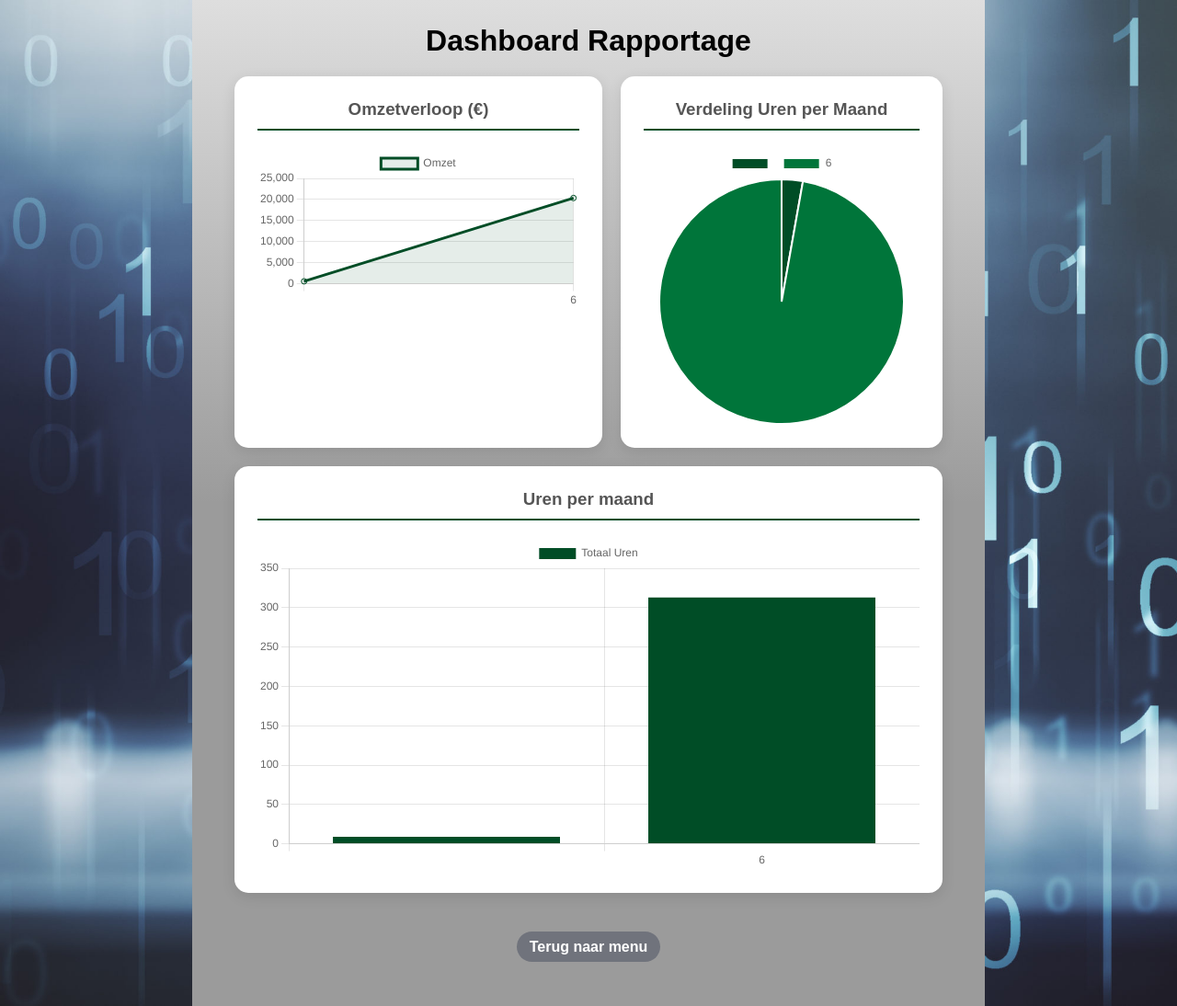
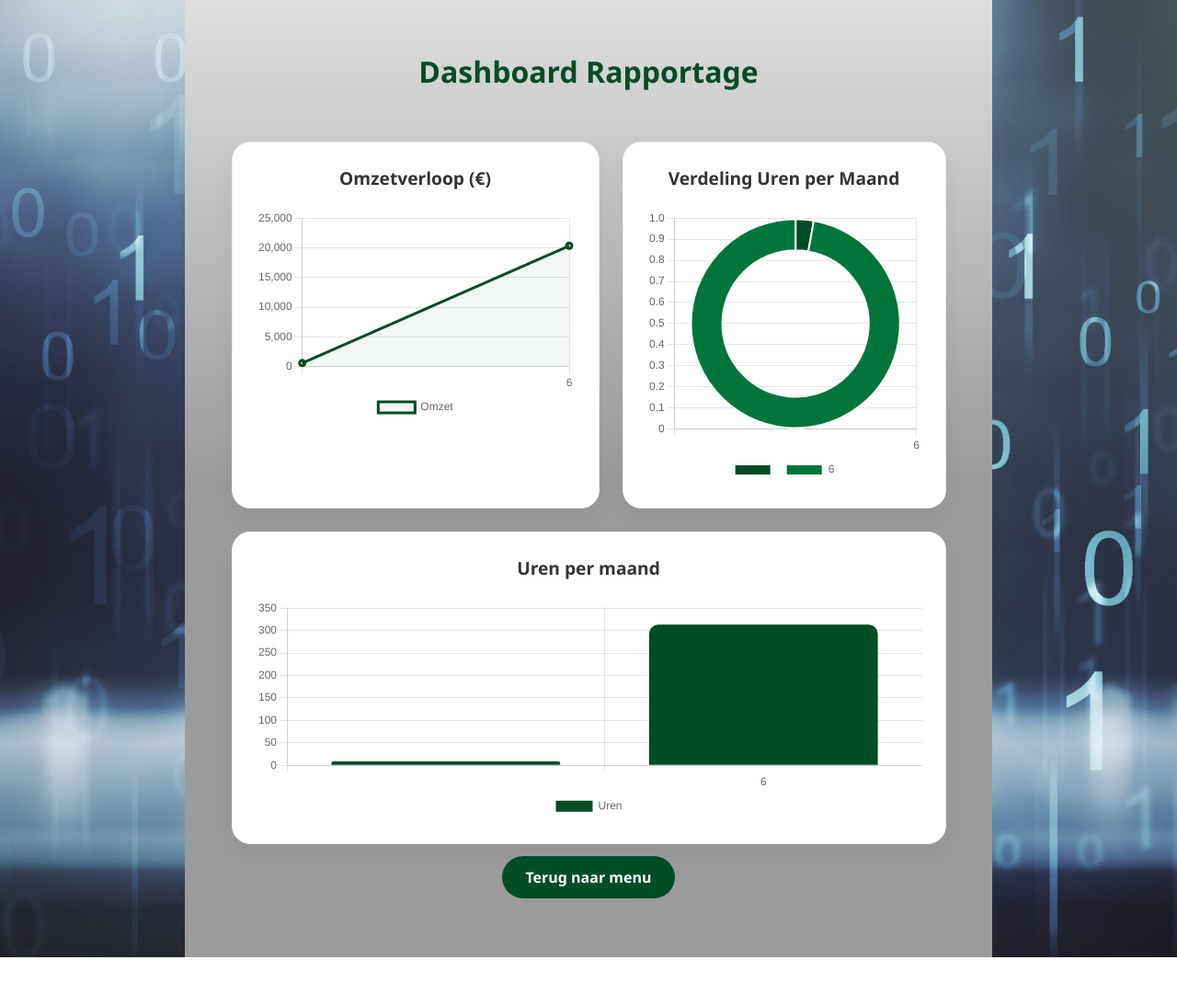
Before and after one commit to RohRohRaggy/CRM-Systeem-T1, a PHP site: page /rapportage_overzicht.php in a window 1280 px wide. Shown: the whole page at 92% size. After the commit the page ends 1041 px from the top, so only its background shows below. Run offline with PHP 8.4, Linux system fonts and the light colour scheme; data comes from the database, SQL or seed files in the repository.

Commit message:
rapport overzicht verbeterd
mooier gemaakt

```diff
--- a/rapportage_overzicht.php
+++ b/rapportage_overzicht.php
@@ -10,33 +10,33 @@ $conn = new mysqli("127.0.0.1", "root", "", "UrenRegister", 3306);
     <link rel="stylesheet" href="https://cdnjs.cloudflare.com/ajax/libs/font-awesome/6.4.0/css/all.min.css">
     <script src="https://cdn.jsdelivr.net/npm/chart.js"></script>
     <style>
-        .dashboard-grid { display: grid; grid-template-columns: repeat(auto-fit, minmax(400px, 1fr)); gap: 20px; padding: 20px; }
-        .card { background: white; padding: 25px; border-radius: 15px; box-shadow: 0 4px 15px rgba(0,0,0,0.1); min-height: 300px; }
-        .card h3 { color: #555; border-bottom: 2px solid #004d26; padding-bottom: 10px; margin-bottom: 20px; }
-        .highlight { font-size: 2em; color: #004d26; font-weight: bold; }
-        .back-btn-container { text-align: center; margin: 30px; }
+        body { background-color: #f4f7f6; font-family: 'Segoe UI', sans-serif; }
+        .dashboard-grid { display: grid; grid-template-columns: repeat(auto-fit, minmax(400px, 1fr)); gap: 25px; padding: 25px; }
+        .card { background: white; padding: 25px; border-radius: 20px; box-shadow: 0 10px 25px rgba(0,0,0,0.05); border: 1px solid #eee; transition: transform 0.3s; }
+        .card:hover { transform: translateY(-5px); }
+        .card h3 { color: #333; margin-bottom: 20px; font-weight: 600; font-size: 1.2rem; }
+        .back-btn-container { text-align: center; margin-bottom: 50px; }
+        .search-btn { background: #004d26; color: white; padding: 12px 25px; border-radius: 50px; text-decoration: none; font-weight: bold; }
     </style>
 </head>
 <body>
 
 <div class="wrapper">
     <main>
-        <h1>Dashboard Rapportage</h1>
+        <h1 style="text-align: center; color: #004d26; margin: 30px;">Dashboard Rapportage</h1>
 
         <div class="dashboard-grid">
             <div class="card">
                 <h3>Omzetverloop (€)</h3>
-                <canvas id="lineChart"></canvas>
+                <canvas id="lineChart" height="200"></canvas>
             </div>
-
             <div class="card">
                 <h3>Verdeling Uren per Maand</h3>
-                <canvas id="pieChart"></canvas>
+                <canvas id="pieChart" height="200"></canvas>
             </div>
-
             <div class="card" style="grid-column: span 2;">
                 <h3>Uren per maand</h3>
-                <canvas id="barChart"></canvas>
+                <canvas id="barChart" height="100"></canvas>
             </div>
         </div>
 
@@ -47,27 +47,39 @@ $conn = new mysqli("127.0.0.1", "root", "", "UrenRegister", 3306);
 </div>
 
 <script>
-    // Data uit PHP halen
     const labels = [<?php $res = $conn->query("SELECT maand FROM rapportage_overzicht ORDER BY maand ASC"); while($r = $res->fetch_assoc()) echo "'{$r['maand']}',"; ?>];
     const omzetData = [<?php $res = $conn->query("SELECT totale_omzet FROM rapportage_overzicht ORDER BY maand ASC"); while($r = $res->fetch_assoc()) echo "{$r['totale_omzet']},"; ?>];
     const urenData = [<?php $res = $conn->query("SELECT totaal_uren FROM rapportage_overzicht ORDER BY maand ASC"); while($r = $res->fetch_assoc()) echo "{$r['totaal_uren']},"; ?>];
 
-    // 1. Lijn grafiek
+    // Globale opties voor een rustige uitstraling
+    const commonOpts = { responsive: true, plugins: { legend: { position: 'bottom' } } };
+
+    // 1. Lijn grafiek (Gradient effect)
     new Chart(document.getElementById('lineChart'), {
         type: 'line',
-        data: { labels: labels, datasets: [{ label: 'Omzet', data: omzetData, borderColor: '#004d26', fill: true, backgroundColor: 'rgba(0, 77, 38, 0.1)' }] }
+        data: { labels: labels, datasets: [{
+            label: 'Omzet', data: omzetData, borderColor: '#004d26', tension: 0.4, fill: true,
+            backgroundColor: 'rgba(0, 77, 38, 0.05)', borderWidth: 3
+        }] },
+        options: commonOpts
     });
 
-    // 2. Cirkel grafiek
+    // 2. Cirkel grafiek (Soft colors)
     new Chart(document.getElementById('pieChart'), {
-        type: 'pie',
-        data: { labels: labels, datasets: [{ data: urenData, backgroundColor: ['#004d26', '#00753a', '#009e4d', '#4ade80', '#86efac'] }] }
+        type: 'doughnut', // Doughnut oogt vaak moderner dan Pie
+        data: { labels: labels, datasets: [{
+            data: urenData, backgroundColor: ['#004d26', '#00753a', '#22c55e', '#86efac', '#dcfce7']
+        }] },
+        options: { ...commonOpts, cutout: '70%' } // De hole in het midden maakt het professioneel
     });
 
-    // 3. Staaf grafiek
+    // 3. Staaf grafiek (Afgeronde hoeken)
     new Chart(document.getElementById('barChart'), {
         type: 'bar',
-        data: { labels: labels, datasets: [{ label: 'Totaal Uren', data: urenData, backgroundColor: '#004d26' }] }
+        data: { labels: labels, datasets: [{
+            label: 'Uren', data: urenData, backgroundColor: '#004d26', borderRadius: 10
+        }] },
+        options: { ...commonOpts, scales: { y: { beginAtZero: true } } }
     });
 </script>
 
```
